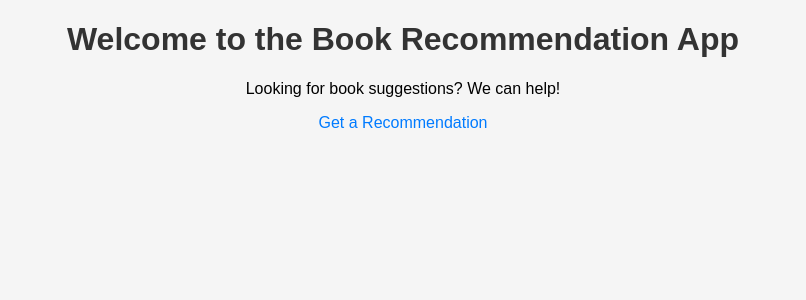
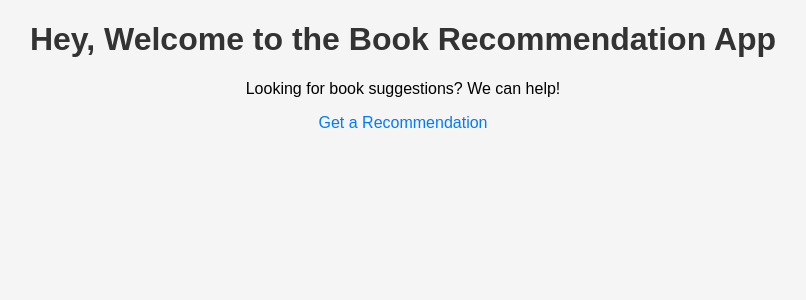
Before and after one commit to Mobi-learns/book-app-ci-cd-pipeline, a Flask app: page / in a window 1280 px wide. Shown: the top 300 px of the page, without its empty margins (237-1043 px from the left). Run offline with Flask 3, Linux system fonts and the light colour scheme.

Commit message:
Updated application

```diff
--- a/templates/index.html
+++ b/templates/index.html
@@ -7,7 +7,7 @@
     <link rel="stylesheet" href="/static/styles.css">
 </head>
 <body>
-    <h1>Welcome to the Book Recommendation App</h1>
+    <h1> Hey, Welcome to the Book Recommendation App</h1>
     <p>Looking for book suggestions? We can help!</p>
     <a href="/recommend">Get a Recommendation</a>
 </body>
```
